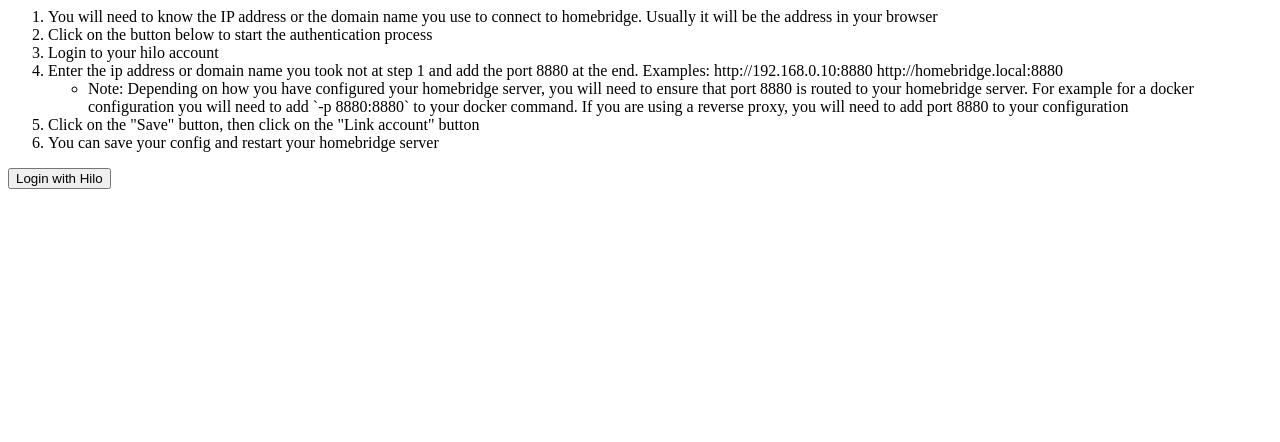
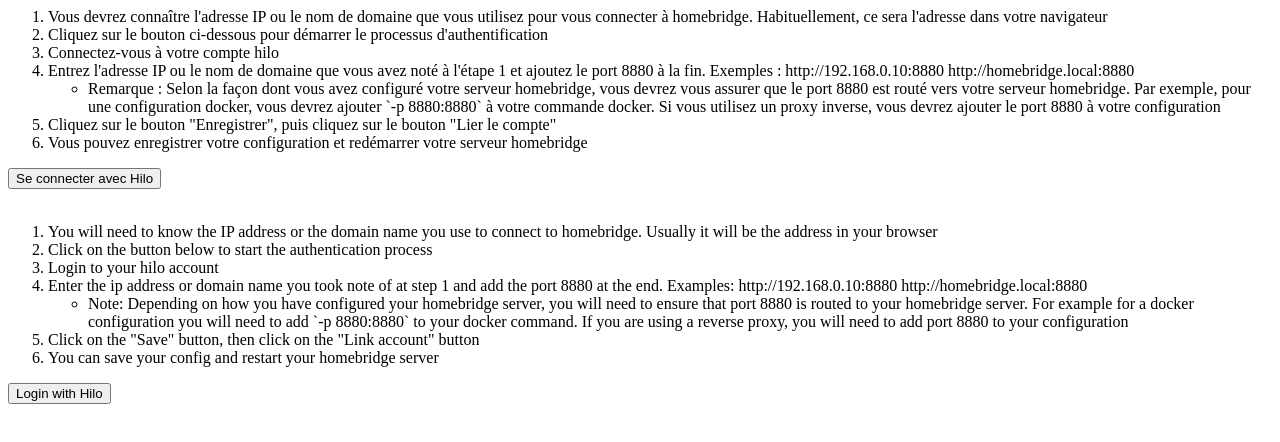
Before and after one commit to SanterreJo/homebridge-hilo, a website: page homebridge-ui/public/index.html in a window 1280 px wide. Drawn offline with Linux system fonts and the light colour scheme.

Commit message:
add fr translation in UI

```diff
--- a/config.schema.json
+++ b/config.schema.json
@@ -7,13 +7,13 @@
 		"type": "object",
 		"properties": {
 			"noChallengeSensor": {
-				"title": "No Challenge Sensor",
+				"title": "Désactiver les capteurs de défis Hilo / No Challenge Sensor",
 				"type": "boolean",
 				"default": false,
 				"required": true
 			},
 			"plannedHours": {
-				"title": "Trigger planned challenge sensor X hours before preheat phase",
+				"title": "Activer le capteur d'un défi planifié X heures avant la phase de préchauffage / Trigger planned challenge sensor X hours before preheat phase",
 				"type": "number",
 				"default": 2,
 				"minimum": 1,
@@ -21,7 +21,7 @@
 				"required": false
 			},
 			"refreshToken": {
-				"title": "Refresh Token - This field is automatically populated by the 'Login with Hilo' button",
+				"title": "Jetons d'authentification - Ce champ est automatiquement généré à partir du bouton 'Se connecter avec Hilo' / Refresh Token - This field is automatically populated by the 'Login with Hilo' button",
 				"type": "string",
 				"required": true
 			}
--- a/homebridge-ui/public/index.html
+++ b/homebridge-ui/public/index.html
@@ -1,9 +1,25 @@
 <div class="card">
+	<ol>
+		<li>Vous devrez connaître l'adresse IP ou le nom de domaine que vous utilisez pour vous connecter à homebridge. Habituellement, ce sera l'adresse dans votre navigateur</li>
+		<li>Cliquez sur le bouton ci-dessous pour démarrer le processus d'authentification</li>
+		<li>Connectez-vous à votre compte hilo</li>
+		<li>Entrez l'adresse IP ou le nom de domaine que vous avez noté à l'étape 1 et ajoutez le port 8880 à la fin. Exemples : http://192.168.0.10:8880 http://homebridge.local:8880
+			<ul>
+				<li>Remarque : Selon la façon dont vous avez configuré votre serveur homebridge, vous devrez vous assurer que le port 8880 est routé vers votre serveur homebridge. Par exemple, pour une configuration docker, vous devrez ajouter `-p 8880:8880` à votre commande docker. Si vous utilisez un proxy inverse, vous devrez ajouter le port 8880 à votre configuration</li>
+			</ul>
+		</li>
+		<li>Cliquez sur le bouton "Enregistrer", puis cliquez sur le bouton "Lier le compte"</li>
+		<li>Vous pouvez enregistrer votre configuration et redémarrer votre serveur homebridge</li>
+	</ol>
+	<button type="button" class="btn btn-primary" onclick="initiateAuth()">
+		Se connecter avec Hilo
+	</button>
+	<br><br>
 	<ol>
 		<li>You will need to know the IP address or the domain name you use to connect to homebridge. Usually it will be the address in your browser</li>
 		<li>Click on the button below to start the authentication process</li>
 		<li>Login to your hilo account</li>
-		<li>Enter the ip address or domain name you took not at step 1 and add the port 8880 at the end. Examples: http://192.168.0.10:8880 http://homebridge.local:8880
+		<li>Enter the ip address or domain name you took note of at step 1 and add the port 8880 at the end. Examples: http://192.168.0.10:8880 http://homebridge.local:8880
 			<ul>
 				<li>Note: Depending on how you have configured your homebridge server, you will need to ensure that port 8880 is routed to your homebridge server. For example for a docker configuration you will need to add `-p 8880:8880` to your docker command. If you are using a reverse proxy, you will need to add port 8880 to your configuration</li>
 			</ul>
```
Also changed, not shown: README.md. Lines whose indentation alone changed are shown as unchanged.
